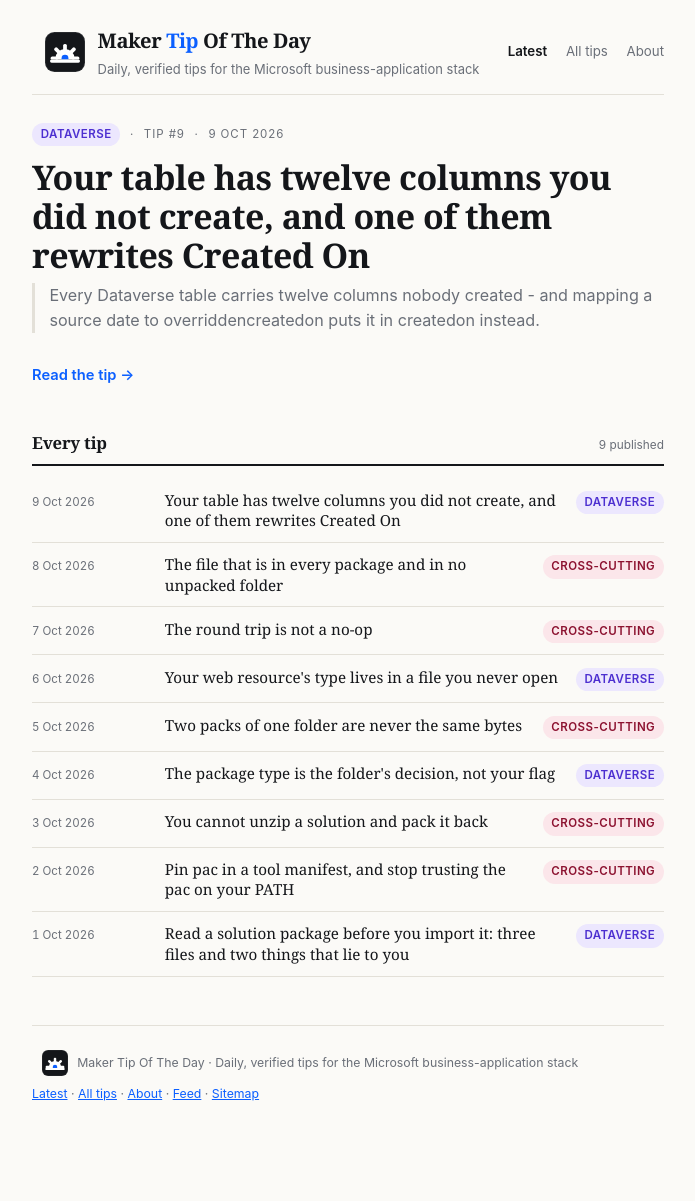
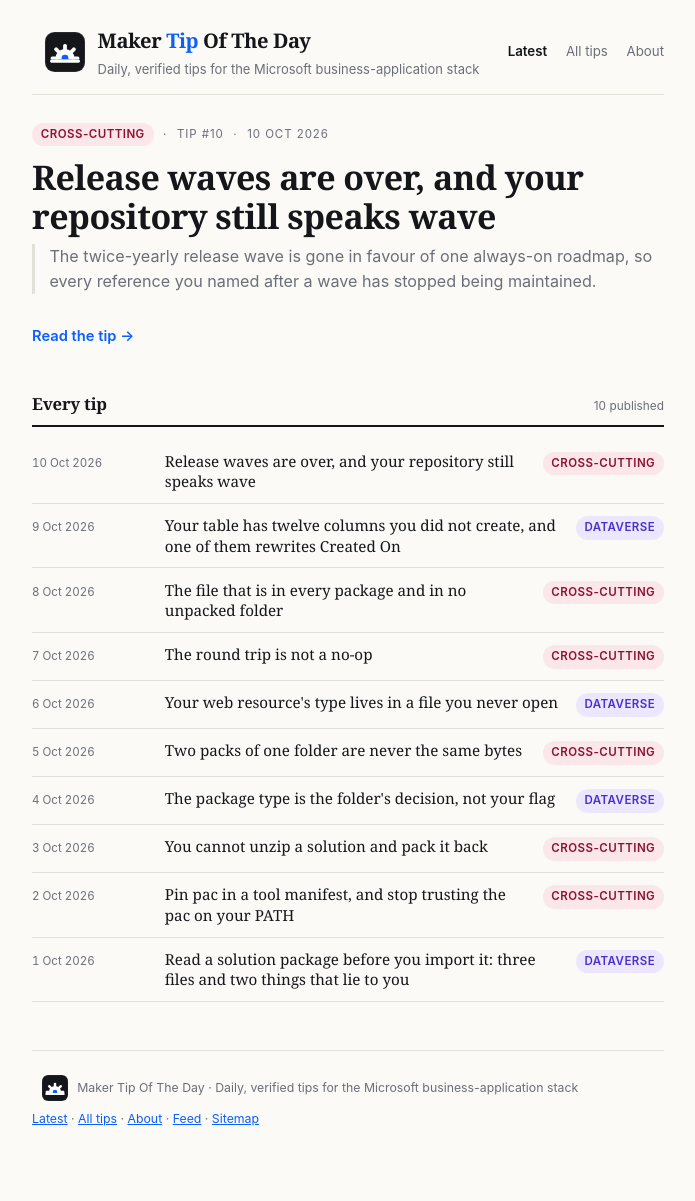
Before and after one commit to ozdemir-mehmet/makertipoftheday, a Jekyll site: the page built from index.md, in a window 1280 px wide. Shown: the whole page, without its empty margins (292-987 px from the left). Built offline with Jekyll 4.4.1, drawn with Linux system fonts in a browser that asks for light colours; before the commit the page ends 1175 px from its top, so only the background shows below that.

Commit message:
Publish tip 10: release waves are over
The twice-yearly release wave retired in September 2026, so every reference you named after
one - a board column, a pipeline parameter, a wiki page, a bookmark - has stopped being
maintained without anything breaking. The tip carries wave-refs.py, which scans a folder for
the old vocabulary and prints what it finds, and its evidence block is the script's output
pasted as printed.

Reviewed by claude and agy, both ZERO, both having run the artifact against a copy and
confirmed the pasted lines byte for byte.

verified_on is 2026-10-10, the day it went up, not the day it was written: the verification
clock runs from the re-run, so the tip expires on 2026-12-31 at the earliest only if nobody
checks it again.

Gates: validate_tips.py (10 tips, 11 queued), jekyll build, preview.sh, test_gates.sh.

```diff
--- a/queue/10-release-waves-are-retired.md
+++ b/_tips/10-release-waves-are-retired.md
@@ -3,11 +3,10 @@
 summary: "The twice-yearly release wave is gone in favour of one always-on roadmap, so every reference you named after a wave has stopped being maintained."
 surface: cross-cutting
 tip_number: 10
-state: ready
-next_step: ""
 wave: "n/a - retired in September 2026; disclosure is continuous on the AI at Work roadmap"
 build: "Microsoft's 25 August 2026 announcement; the AI at Work roadmap and Release Planner as served on 2026-10-09"
-verified_on: 2026-10-09
+date: 2026-10-10
+verified_on: 2026-10-10
 verified_env: "Linux, Python 3.14.7 - network fetch of the two public sources and three live roadmap URLs; no environment, no login"
 expires_on: 2026-12-31
 cost: "Free - the roadmap and Message Center are included; Message Center needs an admin role"
@@ -85,10 +84,10 @@
 
     7 file(s) still name a wave, 15 reference(s) in total
     none of it will ever be refreshed again - the roadmap is continuous now
-    (the whole output, pasted as printed on 2026-10-09. The tip's own two files are removed from
-    the copy it scans, because this tip's text is itself full of the vocabulary - without that,
-    the scan reads back its own transcript and the figure changes every time the tip is edited,
-    which is why the body quotes no total)
+    (the whole output, pasted as printed on 2026-10-10, the day this tip went up. The tip's own
+    two files are removed from the copy it scans, because this tip's text is itself full of the
+    vocabulary - without that, the scan reads back its own transcript and the figure changes
+    every time the tip is edited, which is why the body quotes no total)
 
 ---
 
```
